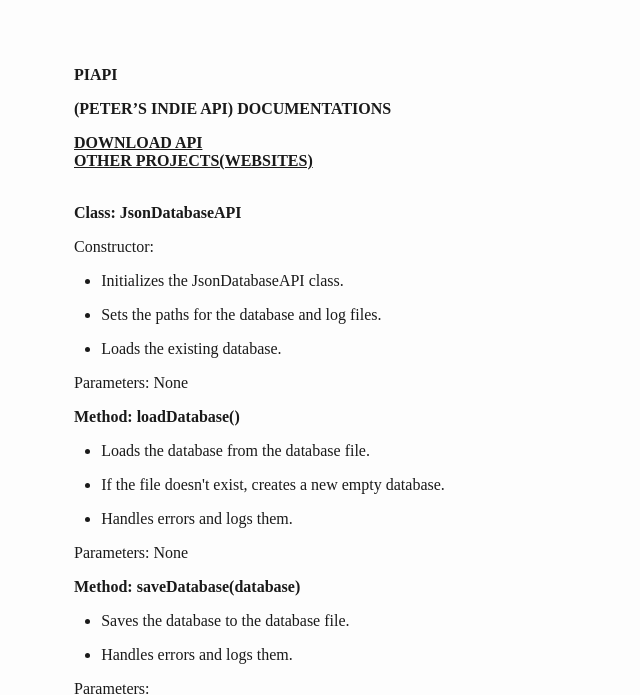
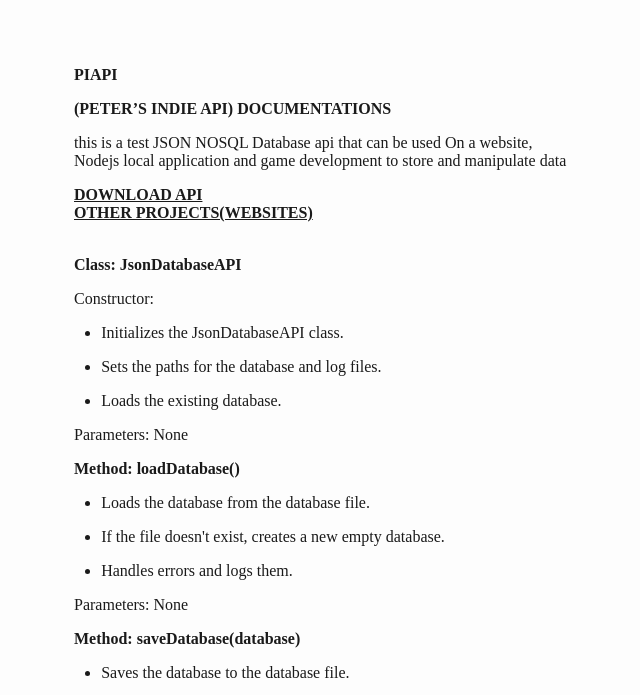
Before and after one commit to petermeshack/petermeshack.github.io, a plain HTML site: page index.html in a window 1280 px wide. Shown: the top 695 px of the page, without its empty margins (278-918 px from the left). Drawn offline with Linux system fonts and the light colour scheme.

Commit message:
update webpage

```diff
--- a/index.html
+++ b/index.html
@@ -170,6 +170,7 @@
 <body>
 <p><strong>PIAPI</strong></p>
 <p><strong>(PETER’S INDIE API) DOCUMENTATIONS</strong></p>
+<p>this is a test JSON NOSQL Database api that can be used On a website,<br> Nodejs local application and game development to store and manipulate data</p>
 <a href="https://github.com/petermeshack/PIAPI"><strong>DOWNLOAD API</strong></a><br>
 <a href="https://petermeshack.github.io/lanceconsoltant.github.io/"><strong>OTHER PROJECTS(WEBSITES)</strong></a><br><br>
 <p><strong>Class: JsonDatabaseAPI</strong></p>
```
